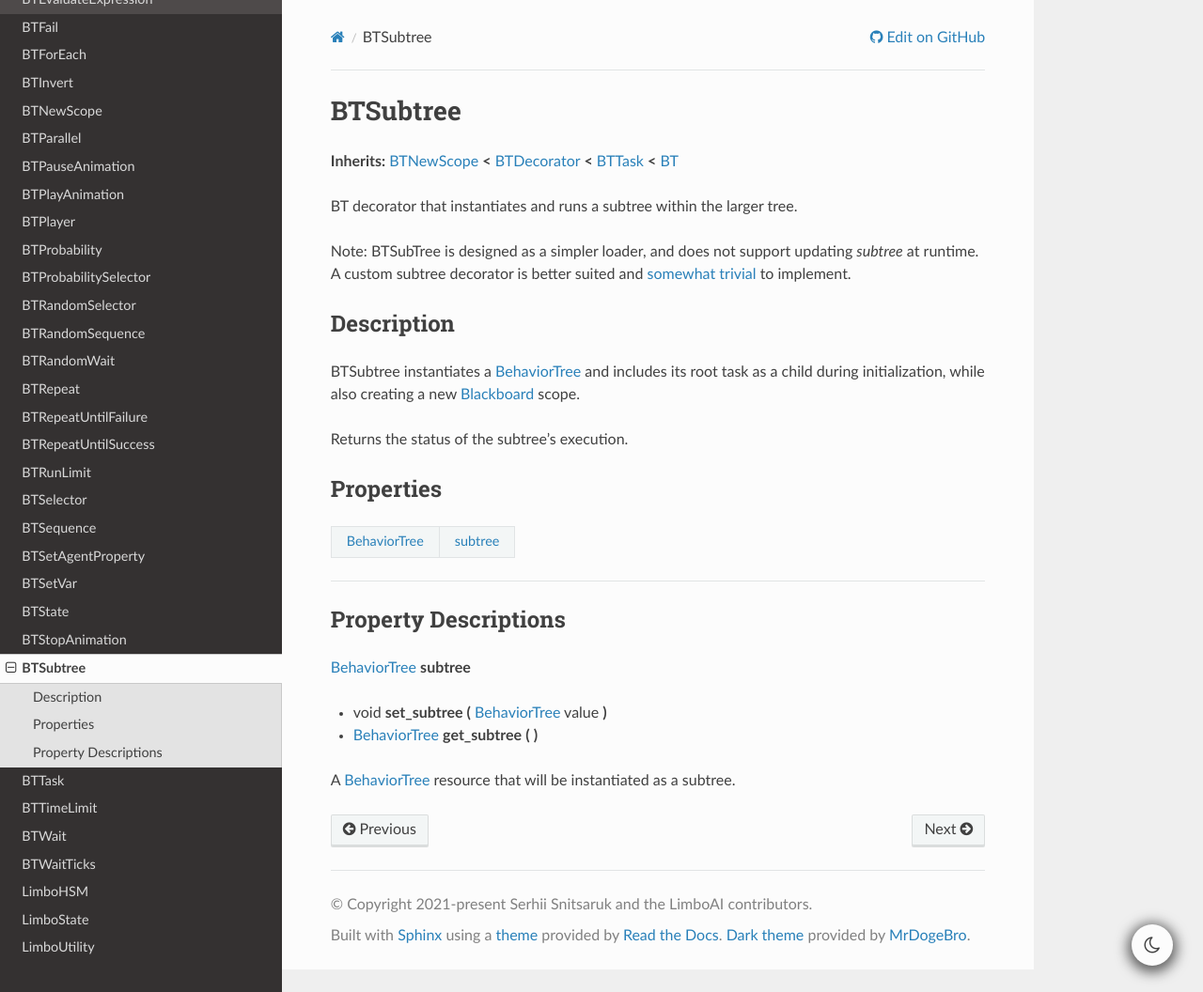
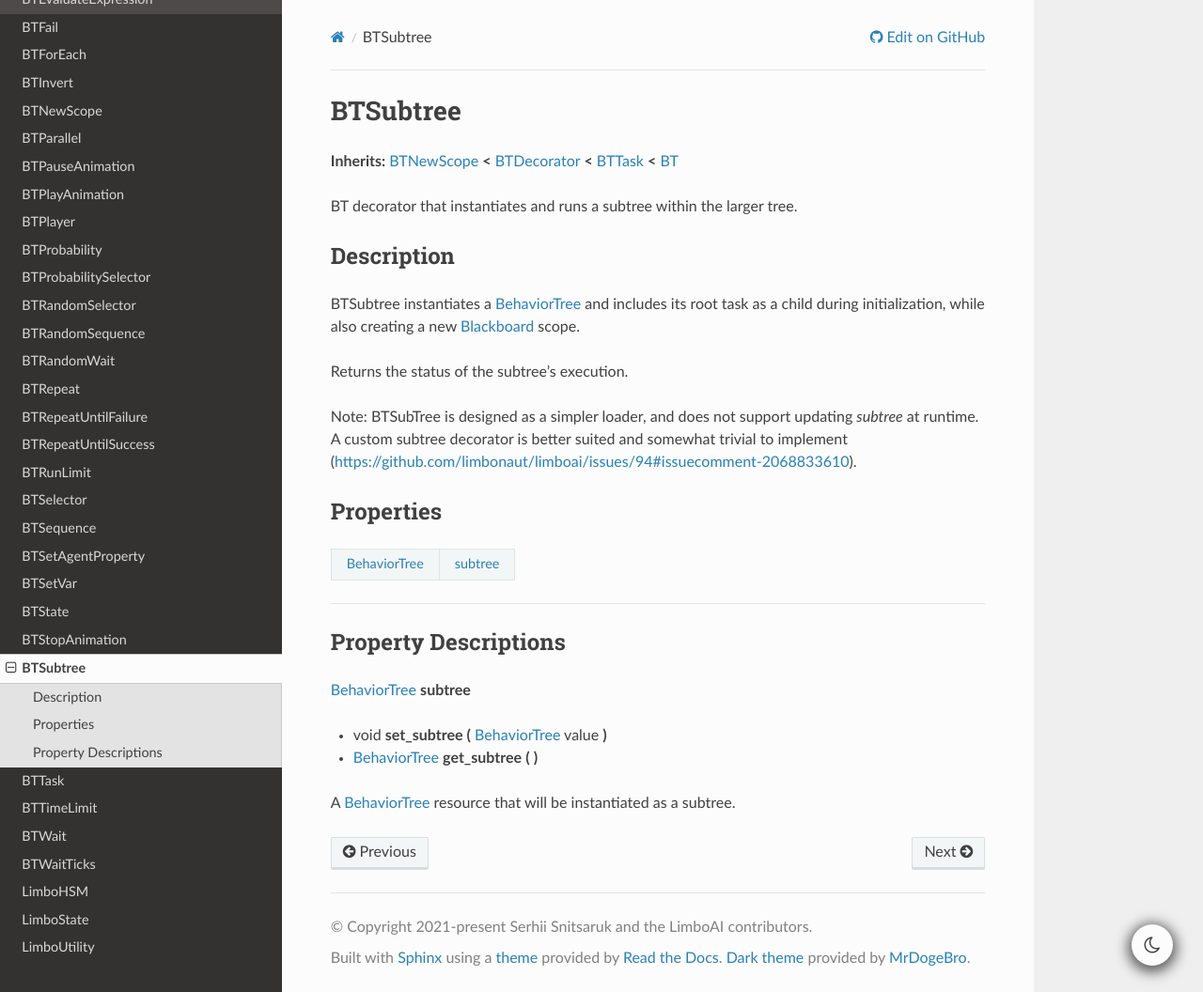
Before and after one commit to limbonaut/limboai, a Sphinx documentation site: the page built from doc/source/classes/class_btsubtree.rst, in a window 1280 px wide and 1056 px high. Shown: the whole window at 94% size. Built offline with Sphinx 7.4.7 and the Read the Docs theme 2.0.0, drawn with Linux system fonts in a browser that asks for light colours; pages that are not in the unit, such as notebooks, are missing from menus; some of the changed lines change nothing that is shown.

Commit message:
moved the change to the doc sources

```diff
--- a/doc/source/classes/class_btsubtree.rst
+++ b/doc/source/classes/class_btsubtree.rst
@@ -14,8 +14,6 @@ BTSubtree
 
 BT decorator that instantiates and runs a subtree within the larger tree.
 
-Note: BTSubTree is designed as a simpler loader, and does not support updating `subtree` at runtime. A custom subtree decorator is better suited and `somewhat trivial <https://github.com/limbonaut/limboai/issues/94#issuecomment-2068833610>`_ to implement.
-
 .. rst-class:: classref-introduction-group
 
 Description
@@ -24,6 +22,8 @@ Description
 BTSubtree instantiates a :ref:`BehaviorTree<class_BehaviorTree>` and includes its root task as a child during initialization, while also creating a new :ref:`Blackboard<class_Blackboard>` scope.
 
 Returns the status of the subtree's execution.
+
+Note: BTSubTree is designed as a simpler loader, and does not support updating `subtree` at runtime. A custom subtree decorator is better suited and somewhat trivial to implement (https://github.com/limbonaut/limboai/issues/94#issuecomment-2068833610).
 
 .. rst-class:: classref-reftable-group
 
```
Also changed, not shown: 1 other file.
